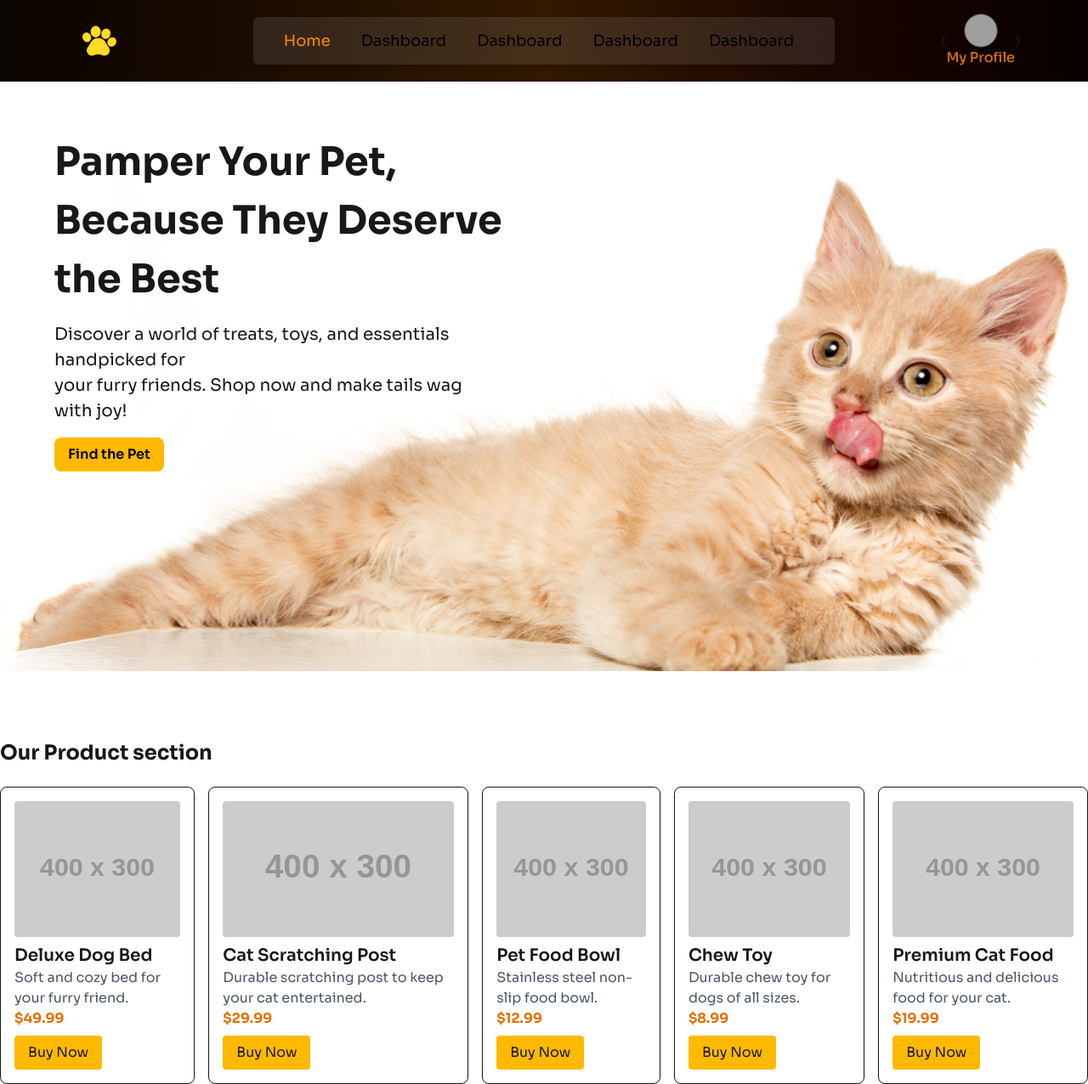
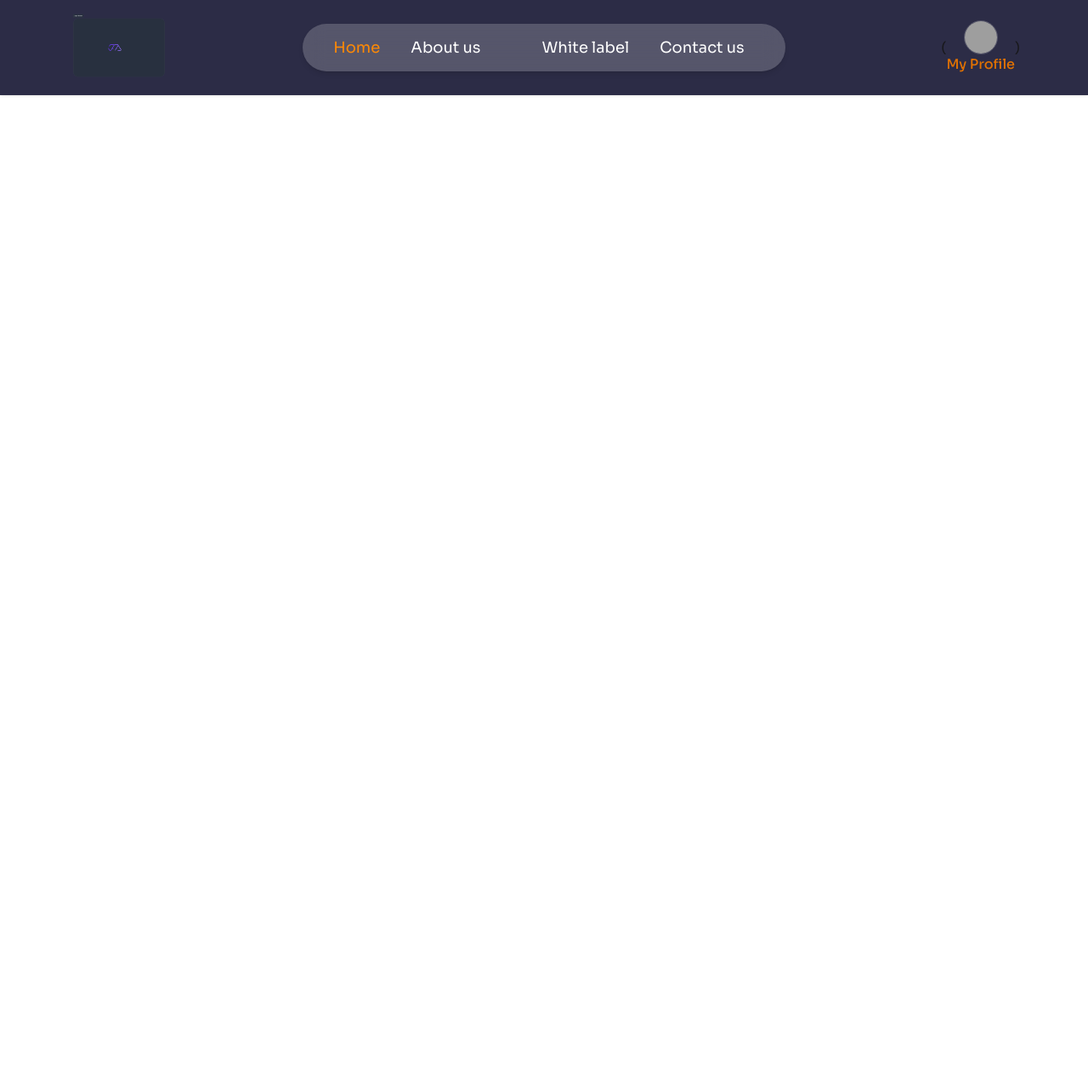
Before and after one commit to Alif210222/metro-solver-project, a React (Vite) app: page / in a window 1280 px wide. Shown: the whole page at 85% size. After the commit the page ends 800 px from the top, so only its background shows below. Built offline with nearby package versions, Linux system fonts and the light colour scheme; grey boxes are pictures that could not be loaded.

Commit message:
navber added

```diff
--- a/Router/Router.jsx
+++ b/Router/Router.jsx
@@ -6,8 +6,7 @@ import { createBrowserRouter } from "react-router";
 import App from '../src/App';
 import Root from '../src/Root/Root';
 import Homepage from '../src/page/Homepage';
-import DashBoardLayout from '../src/Dashboard/Dashboard';
-import MyProfile from '../src/Dashboard/MyProfile';
+
 
 
 
@@ -23,15 +22,6 @@ export const router = createBrowserRouter([
     ]
 
 
-  },
-  {
-    path: "/dashboard",
-    Component:DashBoardLayout,
-    children:[
-      {
-        path:"myProfile",
-        Component:MyProfile
-      }
-    ]
   }
+
 ]);
--- a/src/Component/Banner.jsx
+++ /dev/null
@@ -1,28 +0,0 @@
-import React from 'react';
-import banner from "../assets/cat-big.png"
-
-const Banner = () => {
-    return (
-         <div
-          className="mt-10 h-[750px] bg-cover bg-no-repeat bg-center rounded-xl flex items-center px-10 "
-          style={{
-            backgroundImage: `url(${banner})`,
-
-         }}
-        >
-          <div className="mb-30 p-6 rounded-lg  max-w-xl">
-            <h1 className="text-[46px] font-bold mb-4">
-              Pamper Your Pet,<br /> Because They Deserve <br /> the Best
-            </h1>
-            <p className="mb-4 text-[20px]">
-              Discover a world of treats, toys, and essentials handpicked for <br /> your furry friends. Shop now and make tails wag with joy!
-            </p>
-            <button className="bg-amber-400 py-2 px-4 border-0 rounded-lg font-semibold text-black">
-              Find the Pet
-            </button>
-          </div>
-        </div>
-    );
-};
-
-export default Banner;
--- a/src/Component/Navbar.jsx
+++ b/src/Component/Navbar.jsx
@@ -1,17 +1,17 @@
 import React from 'react';
 import { Link, NavLink } from 'react-router';
-import logo from "../assets/logo-header.png"
+import logo from "../assets/Logo Motion.png"
 
 const Navbar = () => {
 
 
        const links = <>
 
-         <li className='  text-black   text-lg lg:mr-3 '><NavLink className={({isActive})=> isActive ? "text-orange-400 " :"" } to='/'>Home</NavLink></li>
-         <li className='  text-black   text-lg lg:mr-3 '><NavLink className={({isActive})=> isActive ? "text-orange-400 " :"" } to='/dashboard'>Dashboard</NavLink></li>
-         <li className='  text-black   text-lg lg:mr-3 '><NavLink className={({isActive})=> isActive ? "text-orange-400 " :"" } to='/dashboard'>Dashboard</NavLink></li>
-         <li className='  text-black   text-lg lg:mr-3 '><NavLink className={({isActive})=> isActive ? "text-orange-400 " :"" } to='/dashboard'>Dashboard</NavLink></li>
-         <li className='  text-black   text-lg lg:mr-3 '><NavLink className={({isActive})=> isActive ? "text-orange-400 " :"" } to='/dashboard'>Dashboard</NavLink></li>
+         <li className='  text-white   text-lg lg:mr-3 '><NavLink className={({isActive})=> isActive ? "text-orange-400 " :"" } to='/'>Home</NavLink></li>
+         <li className='  text-white   text-lg lg:mr-3 '><NavLink className={({isActive})=> isActive ? "text-orange-400 " :"" } to='/dashboard'>About us</NavLink></li>
+         <li className='  text-white   text-lg lg:mr-3 '><NavLink className={({isActive})=> isActive ? "text-orange-400 " :"" } to='/dashboard'></NavLink></li>
+         <li className='  text-white   text-lg lg:mr-3 '><NavLink className={({isActive})=> isActive ? "text-orange-400 " :"" } to='/dashboard'>White label</NavLink></li>
+         <li className='  text-white   text-lg lg:mr-3 '><NavLink className={({isActive})=> isActive ? "text-orange-400 " :"" } to='/dashboard'>Contact us</NavLink></li>
 
 
 
@@ -21,7 +21,7 @@ const Navbar = () => {
 
 
     return (
-        <div className="navbar bg-gradient-to-r from-[#0a0400] via-[#321900]   to-[#070000] shadow-sm px-2 md:px-20 py-4  fixed top-0 z-50">
+        <div className="navbar bg-[#2c2c46] shadow-sm px-2 md:px-20 py-4  fixed top-0 z-50">
    <div className="navbar-start">
     <div className="dropdown">
       <div tabIndex={0} role="button" className="btn btn-ghost lg:hidden ">
@@ -35,13 +35,13 @@ const Navbar = () => {
        }
       </ul>
     </div>
-    <Link to="/" className="btn btn-ghost text-xl md:text-3xl text-white"><span>
-          <img src={logo} className='w-6 h-6 md:w-10 md:h-10' alt="" />
+    <Link to="/" className="  text-xl md:text-3xl "><span>
+          <img src={logo} className='w-16 h-16 md:w-30 md:h-20' alt="" />
 
          </span> </Link>
   </div>
   <div className="navbar-center hidden lg:flex">
-    <ul className="menu menu-horizontal   backdrop-blur-md bg-white/10  border-white/20 shadow-md rounded-md px-6 py-2 text-white">
+    <ul className="menu menu-horizontal   backdrop-blur-md bg-white/20  border-white/20 shadow-md rounded-full px-6 py-2 text-white">
      {
         links
      }
--- a/src/Component/Product.jsx
+++ /dev/null
@@ -1,18 +0,0 @@
-import React, { useEffect, useState } from 'react';
-import ProductCard from './ProductCard';
-
-const Product = () => {
-
-
-
-
-
-    return (
-        <div className='mt-20'>
-            <h1 className='text-2xl font-bold mb-6'>Our Product section</h1>
-             <ProductCard></ProductCard>
-        </div>
-    );
-};
-
-export default Product;
--- a/src/Component/ProductCard.jsx
+++ /dev/null
@@ -1,38 +0,0 @@
-import React, { useEffect, useState } from 'react';
-import Product from './Product';
-
-const ProductCard = () => {
-
-         const [products,setProduct] = useState([])
-
-
-    useEffect(()=>{
-          fetch("/data.json")
-          .then(res => res.json() )
-          .then(data => setProduct(data))
-          .catch(err => console.error ("Error loading data" , err))
-    } , [])
-
-
-    return (
-          <div className='flex gap-4'>
-
-           {
-              products.map(product => (
-                 <div key={product.id} className="border p-4 rounded-lg shadow ">
-            <img src={product.image} alt={product.name} className="w-full h-40 object-cover rounded" />
-            <h2 className="text-xl font-semibold mt-2">{product.name}</h2>
-            <p className="text-gray-600">{product.description}</p>
-            <p className="font-bold text-amber-600">${product.price}</p>
-            <button className="mt-2 bg-amber-400 px-4 py-2 rounded">Buy Now</button>
-          </div>
-              )
-
-              )
-           }
-           </div>
-
-    );
-};
-
-export default ProductCard;
--- a/src/Dashboard/Dashboard.jsx
+++ /dev/null
@@ -1,160 +0,0 @@
-import React from 'react';
-import { Link, NavLink, Outlet } from 'react-router';
-
-
-
-
-const DashBoardLayout = () => {
-
-
-    return (
-       <div className="drawer lg:drawer-open  bg-gradient-to-br from-[#5f2701] via-[#311701] to-[#100700] ">
-
-
-  <input id="my-drawer-2" type="checkbox" className="drawer-toggle " />
-  <div className="drawer-content min-h-screen flex flex-col bg-gradient-to-br from-[#060127] via-[#0f0800] to-[#231001] ">
-
-            {/* Navbar */}
-    <div className="navbar  w-full lg:hidden">
-      <div className="flex-none ">
-        <label htmlFor="my-drawer-2" aria-label="open sidebar" className="btn btn-square btn-ghost ">
-          <svg
-            xmlns="http://www.w3.org/2000/svg"
-            fill="none"
-            viewBox="0 0 24 22"
-            className="inline-block h-6 w-8  mt-10 stroke-current text-white"
-          >
-            <path
-              strokeLinecap="round"
-              strokeLinejoin="round"
-              strokeWidth="2"
-              d="M4 6h16M4 12h16M4 18h16"
-            ></path>
-          </svg>
-        </label>
-      </div>
-      <div className="mx-2 flex-1 px-2 mt-10 text-lg text-white">Dashboard</div>
-
-    </div>
-
-<div className=''>
-
-
-    {/* Page content here */}
-      <Outlet></Outlet>
-    {/* Page content here */}
-</div>
-
- </div>
-  <div className="drawer-side ">
-    <label htmlFor="my-drawer-2" aria-label="close sidebar" className="drawer-overlay"></label>
-
-
-
-    <ul className="menu w-64  space-y-2   bg-white/10 backdrop-blur-md rounded-lg shadow-lg p-8 text-white border border-white/20         ">
-         {/* logo */}
-
-         <Link to="/" className="btn btn-ghost text-3xl text-white "><span>
-
-
-        </span > AppOrbit</Link>
-
-
-       <ul className='p-1 bg-amber-50'></ul>
-
-      <li className='text-white text-xl mt-6'>
-        <NavLink to="/" >
-
-          Home
-
-        </NavLink>
-      </li>
-
-      {/* user section  */}
-
-
-
-        <>
-         <li className='text-white text-lg font-medium'>
-        <NavLink to="/dashboard/myProfile"  className={({isActive})=> isActive ? "text-orange-400 " :"" }>
-
-          My Profile
-        </NavLink>
-      </li>
-      <li className='text-white text-lg font-medium'>
-        <NavLink to="/dashboard/addProduct" className={({isActive})=> isActive ? "text-orange-400 " :"" }>
-
-          Add Product
-        </NavLink>
-      </li>
-      <li className='text-white text-lg font-medium'>
-        <NavLink to="/dashboard/myProduct" className={({isActive})=> isActive ? "text-orange-400 " :"" }>
-
-           My Product
-        </NavLink>
-      </li >
-
-        </>
-
-
-
-
-
-   {/* moderator section  */}
-
-
-     <>
-     <li className='text-white text-lg font-medium'>
-        <NavLink to="/dashboard/productReview" className={({isActive})=> isActive ? "text-orange-400 " :"" }>
-
-         Product Review Queue
-        </NavLink>
-        </li >
-        <li className='text-white text-lg font-medium'>
-        <NavLink to="/dashboard/reportedProduct" className={({isActive})=> isActive ? "text-orange-400 " :"" }>
-
-           Reported Product
-        </NavLink>
-        </li >
-
-     </>
-
-
-
-
-    {/* admin section  */}
-
-
-        <>
-
-     <li className='text-white text-lg font-medium'>
-        <NavLink to="/dashboard/statistics"  className={({isActive})=> isActive ? "text-orange-400 " :"" }>
-
-           Statistics Page
-        </NavLink>
-   </li >
-
-   <li className='text-white text-lg font-medium'>
-        <NavLink to="/dashboard/manageUser" className={({isActive})=> isActive ? "text-orange-400 " :"" }>
-
-           Manage User
-        </NavLink>
-   </li >
-   <li className='text-white text-lg font-medium'>
-        <NavLink to="/dashboard/manageCoupon" className={({isActive})=> isActive ? "text-orange-400 " :"" }>
-
-           Manage Coupon
-        </NavLink>
-   </li >
-
-        </>
-
-
-
-    </ul>
-  </div>
-</div>
-    );
-};
-
-export default DashBoardLayout;
--- a/src/Dashboard/MyProfile.jsx
+++ /dev/null
@@ -1,11 +0,0 @@
-import React from 'react';
-
-const MyProfile = () => {
-    return (
-        <div className='text-white'>
-            this is my profile
-        </div>
-    );
-};
-
-export default MyProfile;
--- a/src/page/Homepage.jsx
+++ b/src/page/Homepage.jsx
@@ -1,12 +1,10 @@
 import React from 'react';
-import Banner from '../Component/Banner';
-import Product from '../Component/Product';
+
 
 const Homepage = () => {
     return (
-        <div className='max-w-7xl mx-auto'>
-            <Banner></Banner>
-            <Product></Product>
+        <div className='max-w-7xl mx-auto bg-[#2c2c46]'>
+           this is home page
 
         </div>
     );
```
Also changed, not shown: src/assets/Logo Motion.png (renamed from public/Logo Motion.png), src/assets/logo-header.png (deleted).
